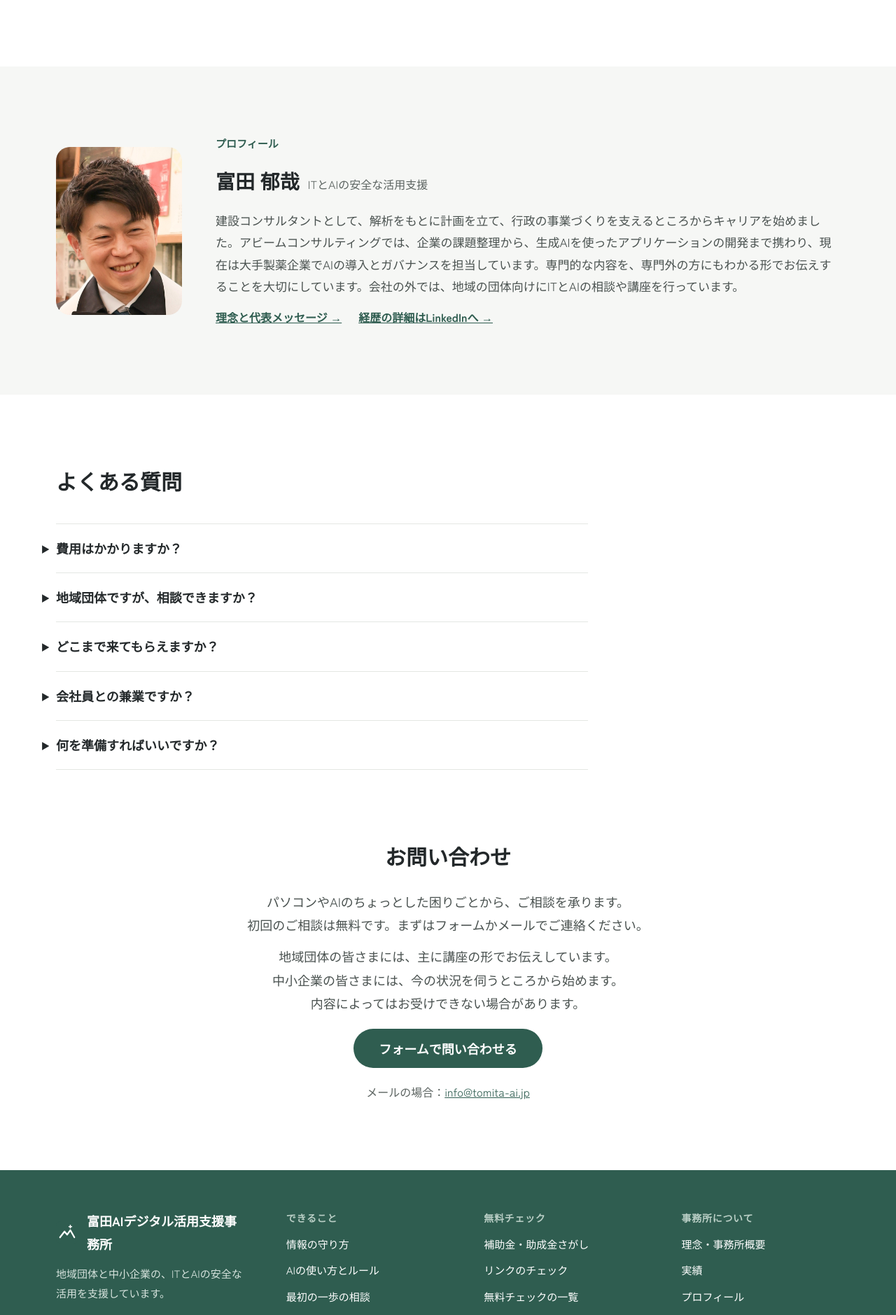
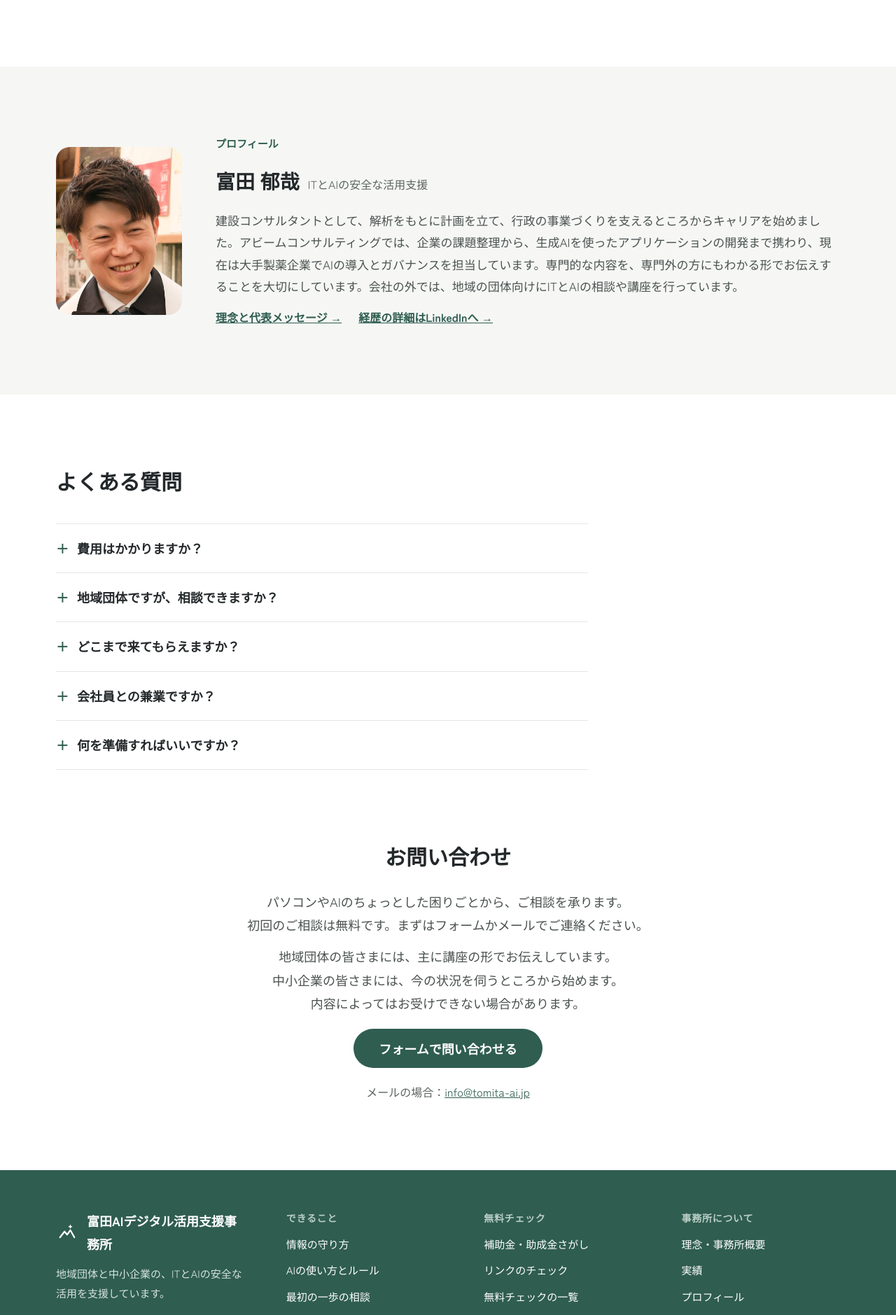
Before and after one commit to fumifumi0831/tomita-ai.jp, a Jekyll site: the page built from index.html, in a window 1280 px wide. Shown: the part 3222-5101 px from the top of the page at 70% size. Built offline with Jekyll 4.4.1, drawn with Linux system fonts in a browser that asks for light colours.

Commit message:
よくある質問の開閉マークがスマホで画面端にはみ出す問題を修正
Co-Authored-By: Claude Opus 5.5 <noreply@anthropic.com>
Claude-Session: https://claude.ai/code/session_01L8vDNe7qbjzHshKeG5faMY

```diff
--- a/_layouts/default.html
+++ b/_layouts/default.html
@@ -28,6 +28,11 @@ a{color:#2F5D50}a:hover{color:#1F4238}
 @keyframes draw{to{stroke-dashoffset:0}}
 .ridge .spark{opacity:0;animation:spark .7s 2.2s ease-out forwards}
 @keyframes spark{0%{opacity:0}40%{opacity:1}70%{opacity:.4}100%{opacity:1}}
+details.faq>summary{list-style:none;display:flex;gap:12px;align-items:baseline}
+details.faq>summary::-webkit-details-marker{display:none}
+details.faq>summary::before{content:"＋";flex:0 0 auto;color:#2F5D50;font-weight:700}
+details.faq[open]>summary::before{content:"−"}
+details.faq>p{padding-left:30px}
 .rv-on .rv{opacity:0;transform:translateY(24px);transition:opacity .7s ease,transform .7s cubic-bezier(.2,.7,.2,1);transition-delay:var(--rd,0s)}
 .rv-on .rv.in{opacity:1;transform:none}
 #services li>a{transition:transform .25s ease,box-shadow .25s ease}
--- a/index.html
+++ b/index.html
@@ -166,24 +166,24 @@ description: 富田AIデジタル活用支援事務所は、東京を拠点に
 <div style="max-width: 1120px; margin: 0 auto; padding: 96px 24px 0; display: flex; flex-direction: column; gap: 32px">
 <h2 style="margin: 0; font-size: 30px; font-weight: 700">よくある質問</h2>
 <div style="max-width: 760px; border-top: 1px solid #E4E7E3">
-<details style="border-bottom: 1px solid #E4E7E3; padding: 18px 0">
-<summary style="cursor: pointer; font-size: 18px; font-weight: 700; list-style-position: outside">費用はかかりますか？</summary>
+<details class="faq" style="border-bottom: 1px solid #E4E7E3; padding: 18px 0">
+<summary style="cursor: pointer; font-size: 18px; font-weight: 700">費用はかかりますか？</summary>
 <p style="margin: 10px 0 0; font-size: 17px; color: #4A5250">初回のご相談は無料です。その後の講座や継続的なご支援は、内容を伺ったうえでお見積もりします。</p>
 </details>
-<details style="border-bottom: 1px solid #E4E7E3; padding: 18px 0">
-<summary style="cursor: pointer; font-size: 18px; font-weight: 700; list-style-position: outside">地域団体ですが、相談できますか？</summary>
+<details class="faq" style="border-bottom: 1px solid #E4E7E3; padding: 18px 0">
+<summary style="cursor: pointer; font-size: 18px; font-weight: 700">地域団体ですが、相談できますか？</summary>
 <p style="margin: 10px 0 0; font-size: 17px; color: #4A5250">はい。杉並区で活動する団体の方は、すぎなみ協働プラザの講座や相談会の場でも、お気軽にお声がけください。</p>
 </details>
-<details style="border-bottom: 1px solid #E4E7E3; padding: 18px 0">
-<summary style="cursor: pointer; font-size: 18px; font-weight: 700; list-style-position: outside">どこまで来てもらえますか？</summary>
+<details class="faq" style="border-bottom: 1px solid #E4E7E3; padding: 18px 0">
+<summary style="cursor: pointer; font-size: 18px; font-weight: 700">どこまで来てもらえますか？</summary>
 <p style="margin: 10px 0 0; font-size: 17px; color: #4A5250">杉並区とその周辺は、伺ってお話しすることもできます。ほかの地域の方は、オンラインで対応します。</p>
 </details>
-<details style="border-bottom: 1px solid #E4E7E3; padding: 18px 0">
-<summary style="cursor: pointer; font-size: 18px; font-weight: 700; list-style-position: outside">会社員との兼業ですか？</summary>
+<details class="faq" style="border-bottom: 1px solid #E4E7E3; padding: 18px 0">
+<summary style="cursor: pointer; font-size: 18px; font-weight: 700">会社員との兼業ですか？</summary>
 <p style="margin: 10px 0 0; font-size: 17px; color: #4A5250">はい。平日は大手製薬企業でAIの導入とガバナンスを担当しています。ご相談の日程は、ご都合を伺いながら調整します。</p>
 </details>
-<details style="border-bottom: 1px solid #E4E7E3; padding: 18px 0">
-<summary style="cursor: pointer; font-size: 18px; font-weight: 700; list-style-position: outside">何を準備すればいいですか？</summary>
+<details class="faq" style="border-bottom: 1px solid #E4E7E3; padding: 18px 0">
+<summary style="cursor: pointer; font-size: 18px; font-weight: 700">何を準備すればいいですか？</summary>
 <p style="margin: 10px 0 0; font-size: 17px; color: #4A5250">特別な準備はいりません。困っていることを一言いただければ、そこから一緒に整理します。</p>
 </details>
 </div>
```
